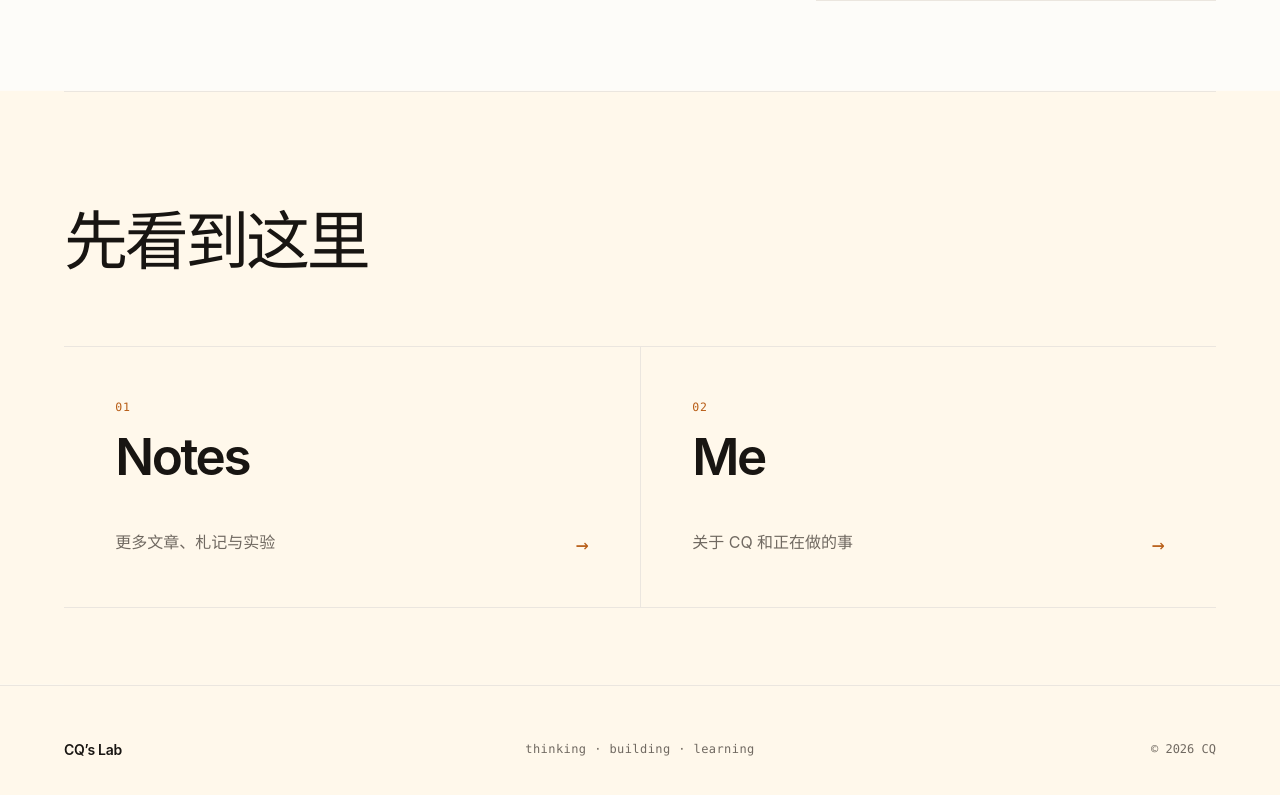
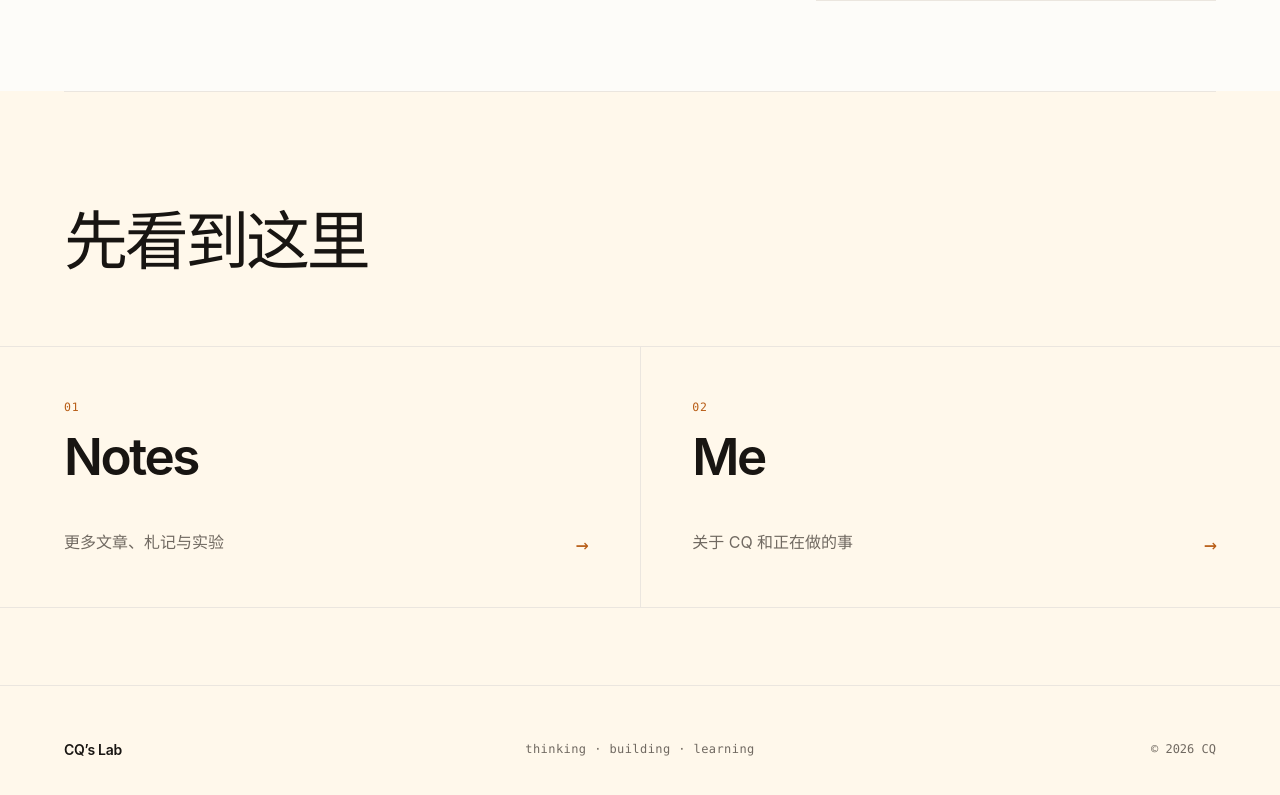
Before and after one commit to bangbangde/codebuff-next, a Next.js app: page / in a window 1280 px wide. Shown: the part 1713-2508 px from the top of the page. Built offline with nearby package versions, Linux system fonts and the light colour scheme.

Commit message:
Refactor page containers for full-width layouts

```diff
--- /dev/null
+++ b/app/content-container.tsx
@@ -0,0 +1,17 @@
+import type { ReactNode } from "react";
+
+export function ContentContainer({
+  children,
+  className = "",
+}: {
+  children: ReactNode;
+  className?: string;
+}) {
+  return (
+    <div
+      className={`mx-auto w-full max-w-[calc(var(--layout-max)_+_2*var(--layout-gutter))] px-[var(--layout-gutter)] ${className}`}
+    >
+      {children}
+    </div>
+  );
+}
--- a/app/layout.tsx
+++ b/app/layout.tsx
@@ -24,9 +24,7 @@ export default function RootLayout({
     >
       <body className="min-h-full bg-background font-sans text-base leading-body text-foreground antialiased">
         <SiteHeader />
-        <div className="mx-auto w-full max-w-[calc(var(--layout-max)_+_2*var(--layout-gutter))] px-[var(--layout-gutter)]">
-          {children}
-        </div>
+        {children}
         <SiteFooter />
       </body>
     </html>
--- a/app/me/page.tsx
+++ b/app/me/page.tsx
@@ -1,4 +1,5 @@
 import type { Metadata } from "next";
+import { ContentContainer } from "../content-container";
 import { FactList } from "../fact-list";
 import { SectionLabel } from "../section-label";
 
@@ -40,6 +41,7 @@ export default function MePage() {
       className="min-h-[70svh] pt-[clamp(3rem,7vw,6rem)]"
       id="main-content"
     >
+      <ContentContainer>
         <section
           className="border-b [border-bottom-color:var(--border)] pb-[clamp(4rem,8vw,7rem)]"
           aria-labelledby="me-page-title"
@@ -107,6 +109,7 @@ export default function MePage() {
             ))}
           </div>
         </section>
+      </ContentContainer>
     </main>
   );
 }
--- a/app/notes/page.tsx
+++ b/app/notes/page.tsx
@@ -1,4 +1,5 @@
 import type { Metadata } from "next";
+import { ContentContainer } from "../content-container";
 import { noteEntries } from "../content";
 import { SectionLabel } from "../section-label";
 
@@ -13,6 +14,7 @@ export default function NotesPage() {
       className="min-h-[70svh] pt-[clamp(3rem,7vw,6rem)]"
       id="main-content"
     >
+      <ContentContainer>
         <section
           className="border-b [border-bottom-color:var(--border)] pb-[clamp(4rem,8vw,7rem)]"
           aria-labelledby="notes-page-title"
@@ -46,13 +48,17 @@ export default function NotesPage() {
                 <h2 className="m-0 text-[clamp(1.25rem,3vw,2rem)] font-[540] tracking-[-0.03em]">
                   {entry.title}
                 </h2>
-              <p className="mt-4 max-w-[40rem] text-muted-foreground" lang="zh-CN">
+                <p
+                  className="mt-4 max-w-[40rem] text-muted-foreground"
+                  lang="zh-CN"
+                >
                   {entry.summary}
                 </p>
               </div>
             </article>
           ))}
         </section>
+      </ContentContainer>
     </main>
   );
 }
--- a/app/page.tsx
+++ b/app/page.tsx
@@ -1,5 +1,6 @@
 import Link from "next/link";
 import { noteEntries } from "./content";
+import { ContentContainer } from "./content-container";
 
 const selectedNotes = [
   {
@@ -32,13 +33,16 @@ const articleLinkClassName =
   "group no-underline transition-colors duration-150 ease-[ease] hover:text-accent focus-visible:text-accent motion-reduce:transition-none";
 
 const closingLinkClassName =
-  "group relative isolate grid min-h-60 content-between gap-12 p-[clamp(2rem,4vw,3.25rem)] no-underline transition-colors duration-150 ease-[ease] before:pointer-events-none before:absolute before:inset-0 before:-z-10 before:opacity-0 before:transition-opacity before:duration-150 before:ease-[ease] hover:text-accent hover:before:opacity-100 focus-visible:text-accent focus-visible:before:opacity-100 motion-reduce:transition-none before:motion-reduce:transition-none [@media(max-width:40rem)]:min-h-44 [@media(max-width:40rem)]:gap-8 [@media(max-width:40rem)]:px-0 [@media(max-width:40rem)]:py-7";
+  "group no-underline transition-[color,background-color] duration-150 ease-[ease] hover:bg-accent-soft hover:text-accent focus-visible:bg-accent-soft focus-visible:text-accent motion-reduce:transition-none";
 
-const closingLeftBackgroundClassName =
-  "before:bg-[linear-gradient(to_right,transparent_0,var(--accent-soft)_var(--layout-gutter))] [@media(max-width:40rem)]:before:bg-[linear-gradient(to_right,transparent_0,var(--accent-soft)_var(--layout-gutter),var(--accent-soft)_calc(100%_-_var(--layout-gutter)),transparent_100%)]";
+const closingLinkContentClassName =
+  "grid min-h-60 w-full content-between gap-12 py-[clamp(2rem,4vw,3.25rem)] [@media(max-width:52rem)]:min-h-44 [@media(max-width:52rem)]:max-w-none [@media(max-width:52rem)]:gap-8 [@media(max-width:52rem)]:px-[var(--layout-gutter)] [@media(max-width:52rem)]:py-7";
 
-const closingRightBackgroundClassName =
-  "before:bg-[linear-gradient(to_left,transparent_0,var(--accent-soft)_var(--layout-gutter))] [@media(max-width:40rem)]:before:bg-[linear-gradient(to_right,transparent_0,var(--accent-soft)_var(--layout-gutter),var(--accent-soft)_calc(100%_-_var(--layout-gutter)),transparent_100%)]";
+const closingLeftContentClassName =
+  "ml-auto max-w-[calc(var(--layout-max)/2_+_var(--layout-gutter))] pr-[clamp(2rem,4vw,3.25rem)] pl-[var(--layout-gutter)]";
+
+const closingRightContentClassName =
+  "mr-auto max-w-[calc(var(--layout-max)/2_+_var(--layout-gutter))] pr-[var(--layout-gutter)] pl-[clamp(2rem,4vw,3.25rem)]";
 
 function NoteCover({
   caption,
@@ -115,9 +119,10 @@ export default function Home() {
   return (
     <main id="main-content">
       <section
-        className="grid min-h-0 content-center bg-[linear-gradient(to_right,var(--background)_0,transparent_var(--layout-gutter),transparent_calc(100%_-_var(--layout-gutter)),var(--background)_100%),radial-gradient(circle_at_14%_9%,rgba(184,93,22,0.045),transparent_28rem)] pt-[clamp(3rem,4.5vw,4rem)] pb-[clamp(2.75rem,4vw,3.5rem)] [@media(max-width:40rem)]:pt-6 [@media(max-width:40rem)]:pb-4"
+        className="bg-[radial-gradient(circle_at_calc(50%_-_min(26rem,32vw))_9%,rgba(184,93,22,0.045),transparent_28rem)]"
         aria-labelledby="landing-title"
       >
+        <ContentContainer className="grid min-h-0 content-center pt-[clamp(3rem,4.5vw,4rem)] pb-[clamp(2.75rem,4vw,3.5rem)] [@media(max-width:40rem)]:pt-6 [@media(max-width:40rem)]:pb-4">
           <h1
             className="m-0 max-w-none text-[clamp(2.9rem,4.5vw,4.5rem)] leading-[0.98] font-[540] tracking-[-0.057em] text-balance [@media(max-width:40rem)]:max-w-[12ch] [@media(max-width:40rem)]:text-[clamp(2.65rem,11.8vw,3.35rem)] [@media(max-width:40rem)]:tracking-[-0.052em]"
             id="landing-title"
@@ -146,8 +151,10 @@ export default function Home() {
             />
             Now — Getting the site ready.
           </p>
+        </ContentContainer>
       </section>
 
+      <ContentContainer>
         <section className="border-t border-border" aria-label="精选 Notes">
           <article>
             <Link
@@ -212,24 +219,29 @@ export default function Home() {
             );
           })}
         </section>
+      </ContentContainer>
 
       <section
-        className="border-t border-border bg-surface-muted py-[clamp(4.5rem,9vw,7.5rem)_clamp(3rem,6vw,5rem)] [box-shadow:0_0_0_100vmax_var(--surface-muted)] [clip-path:inset(0_-100vmax)] [@media(max-width:40rem)]:py-[4rem_2.75rem]"
+        className="bg-surface-muted pb-[clamp(3rem,6vw,5rem)] [@media(max-width:40rem)]:pb-[2.75rem]"
         aria-labelledby="closing-title"
       >
+        <ContentContainer>
+          <div className="border-t border-border pt-[clamp(4.5rem,9vw,7.5rem)] [@media(max-width:40rem)]:pt-16">
             <h2
               className="m-0 text-[clamp(2.4rem,5vw,4.75rem)] leading-[1.05] font-[540] tracking-[-0.052em] [@media(max-width:40rem)]:text-[clamp(2.5rem,12vw,3.4rem)]"
               id="closing-title"
             >
               先看到这里
             </h2>
+          </div>
+        </ContentContainer>
         <nav
-          className="mt-[clamp(2.75rem,6vw,4.5rem)] grid grid-cols-2 border-y border-border [@media(max-width:40rem)]:mt-10 [@media(max-width:40rem)]:grid-cols-1"
+          className="mt-[clamp(2.75rem,6vw,4.5rem)] grid grid-cols-2 border-y border-border [@media(max-width:52rem)]:grid-cols-1 [@media(max-width:40rem)]:mt-10"
           aria-label="继续探索"
         >
-          <Link
-            className={`${closingLinkClassName} ${closingLeftBackgroundClassName}`}
-            href="/notes"
+          <Link className={closingLinkClassName} href="/notes">
+            <span
+              className={`${closingLinkContentClassName} ${closingLeftContentClassName}`}
             >
               <span>
                 <span className="block font-mono text-[0.72rem] leading-body tracking-[0.075em] text-accent">
@@ -247,10 +259,14 @@ export default function Home() {
                   →
                 </span>
               </span>
+            </span>
           </Link>
           <Link
-            className={`${closingLinkClassName} ${closingRightBackgroundClassName} border-l border-border [@media(max-width:40rem)]:border-t [@media(max-width:40rem)]:border-l-0`}
+            className={`${closingLinkClassName} border-l border-border [@media(max-width:52rem)]:border-t [@media(max-width:52rem)]:border-l-0`}
             href="/me"
+          >
+            <span
+              className={`${closingLinkContentClassName} ${closingRightContentClassName}`}
             >
               <span>
                 <span className="block font-mono text-[0.72rem] leading-body tracking-[0.075em] text-accent">
@@ -268,6 +284,7 @@ export default function Home() {
                   →
                 </span>
               </span>
+            </span>
           </Link>
         </nav>
       </section>
```
Lines whose indentation alone changed are shown as unchanged.
